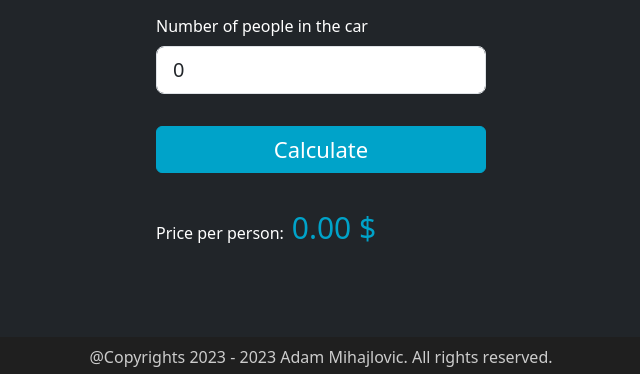
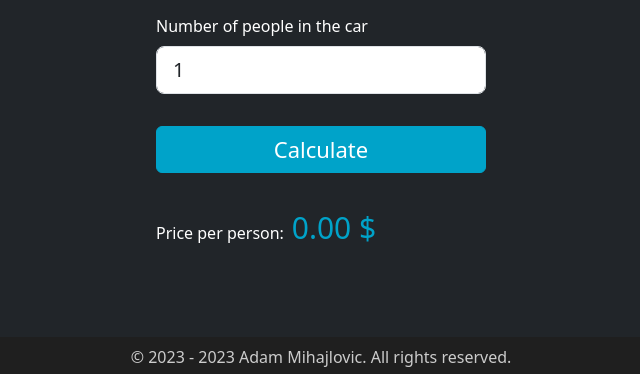
Before and after one commit to Funnyadd/gas-calculator, a React (Create React App) app: page / in a window 1280 px wide. Shown: the part 423-797 px from the top of the page, without its empty margins (319-959 px from the left). Built offline with nearby package versions, Linux system fonts and the light colour scheme.

Commit message:
Small changes to UI

```diff
--- a/src/App.js
+++ b/src/App.js
@@ -12,7 +12,7 @@ const App = () => {
     gasPrice: 0,
     averageConsumption: 0,
     tripLength: 0,
-    numberOfPeople: 0,
+    numberOfPeople: 1,
     answer: 0
   });
 
@@ -42,22 +42,22 @@ const App = () => {
         <Form onSubmit={calculateSplitPrice}>
           <Form.Group className="mb-3" controlId="formBasicGasPrice">
             <Form.Label className="text-white">Gas price ( $ / L )</Form.Label>
-            <Form.Control size="lg" type="number" min={0.001} step="0.001" placeholder="enter price" value={form.gasPrice} onChange={e => setField("gasPrice", e.target.value)} />
+            <Form.Control size="lg" type="number" min={0.001} step="0.001" placeholder="Enter price" value={form.gasPrice} onChange={e => setField("gasPrice", e.target.value)} />
           </Form.Group>
 
           <Form.Group className="mb-3" controlId="formBasicAverageConsumption">
             <Form.Label className="text-white">Average consumption ( L / 100km )</Form.Label>
-            <Form.Control size="lg" type="number" min={0.1} step="0.1" placeholder="enter average" value={form.averageConsumption} onChange={e => setField("averageConsumption", e.target.value)} />
+            <Form.Control size="lg" type="number" min={0.1} step="0.1" placeholder="Enter average" value={form.averageConsumption} onChange={e => setField("averageConsumption", e.target.value)} />
           </Form.Group>
 
           <Form.Group className="mb-3" controlId="formBasicTripLength">
             <Form.Label className="text-white">Trip length ( km )</Form.Label>
-            <Form.Control size="lg" type="number" min={1} step="0.1" placeholder="enter length" value={form.tripLength} onChange={e => setField("tripLength", e.target.value)} />
+            <Form.Control size="lg" type="number" min={1} step="0.1" placeholder="Enter length" value={form.tripLength} onChange={e => setField("tripLength", e.target.value)} />
           </Form.Group>
 
           <Form.Group className="mb-3" controlId="formBasicNumberOfPeople">
             <Form.Label className="text-white">Number of people in the car</Form.Label>
-            <Form.Control size="lg" type="number" min={1} placeholder="enter number of people" value={form.numberOfPeople} onChange={e => setField("numberOfPeople", e.target.value)} />
+            <Form.Control size="lg" type="number" min={1} placeholder="Enter number of people" value={form.numberOfPeople} onChange={e => setField("numberOfPeople", e.target.value)} />
           </Form.Group>
 
           <Button className="mb-3 w-100 mt-3" style={{'font-size':'22px', 'background-color':'#00a3c9', 'border-color':'#00a3c9'}} variant="primary" type="submit">Calculate</Button>
@@ -70,7 +70,7 @@ const App = () => {
       </div>
 
       <div className="p-2" style={{'color':'#ccc','background-color':'#1f1f1f','margin-top':'auto','text-align':'center'}} >
-        @Copyrights 2023 - {new Date().getFullYear()} Adam Mihajlovic. All rights reserved.
+        © 2023 - {new Date().getFullYear()} Adam Mihajlovic. All rights reserved.
       </div>
     </>
   );
```
